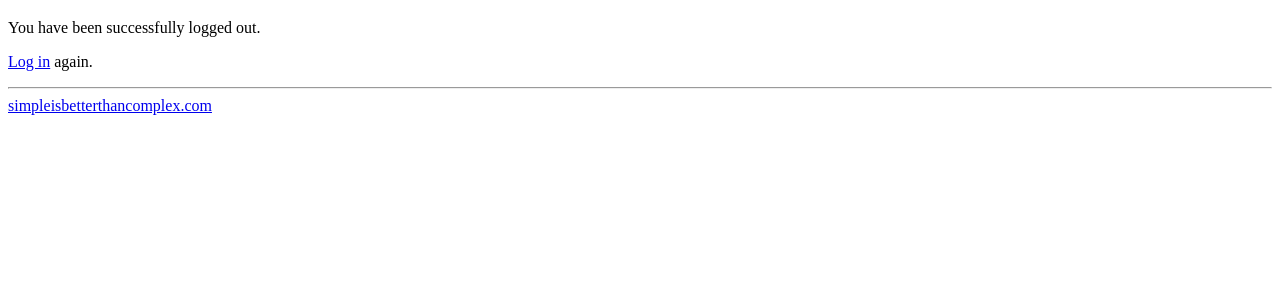
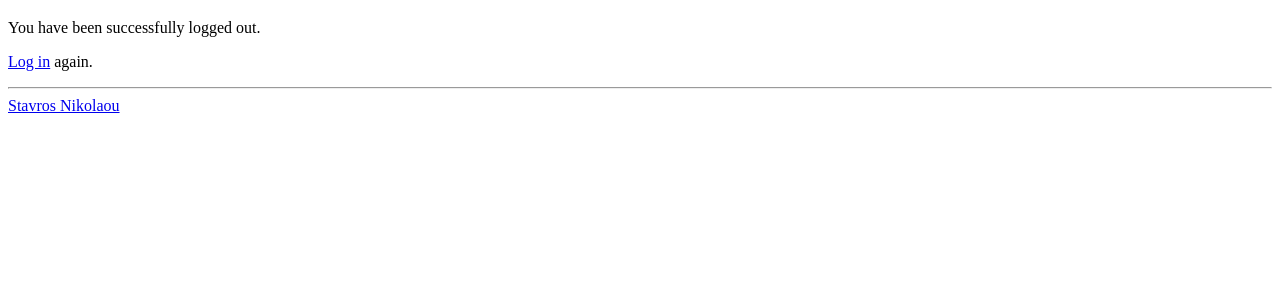
Before and after one commit to Joe-Khoa/skills, a Django app: page /logout/ in a window 1280 px wide. Shown: the part 135-435 px from the top of the page. Run offline with Django 3.2, Linux system fonts and the light colour scheme; parts of the project's set-up code (start-up, migrations or seed data) failed here and were passed over.

Commit message:
Change footer to github url

```diff
--- a/skills/templates/base.html
+++ b/skills/templates/base.html
@@ -21,7 +21,7 @@
   </main>
   <hr>
   <footer>
-    <a href="http://simpleisbetterthancomplex.com">simpleisbetterthancomplex.com</a>
+    <a href="https://github.com/stavros82/skills">Stavros Nikolaou</a>
   </footer>
 </body>
 </html>
```
Also changed, not shown: README.md.
